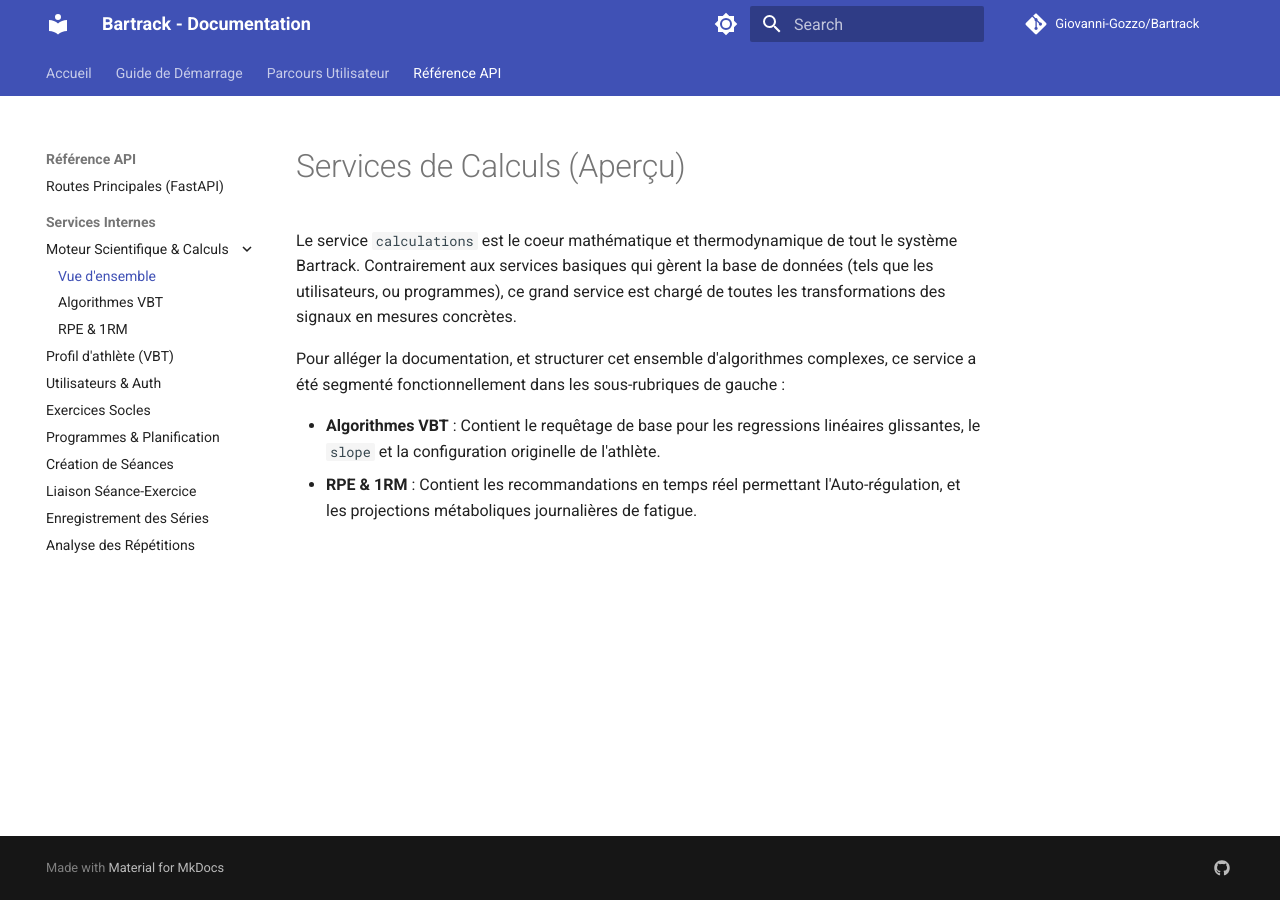
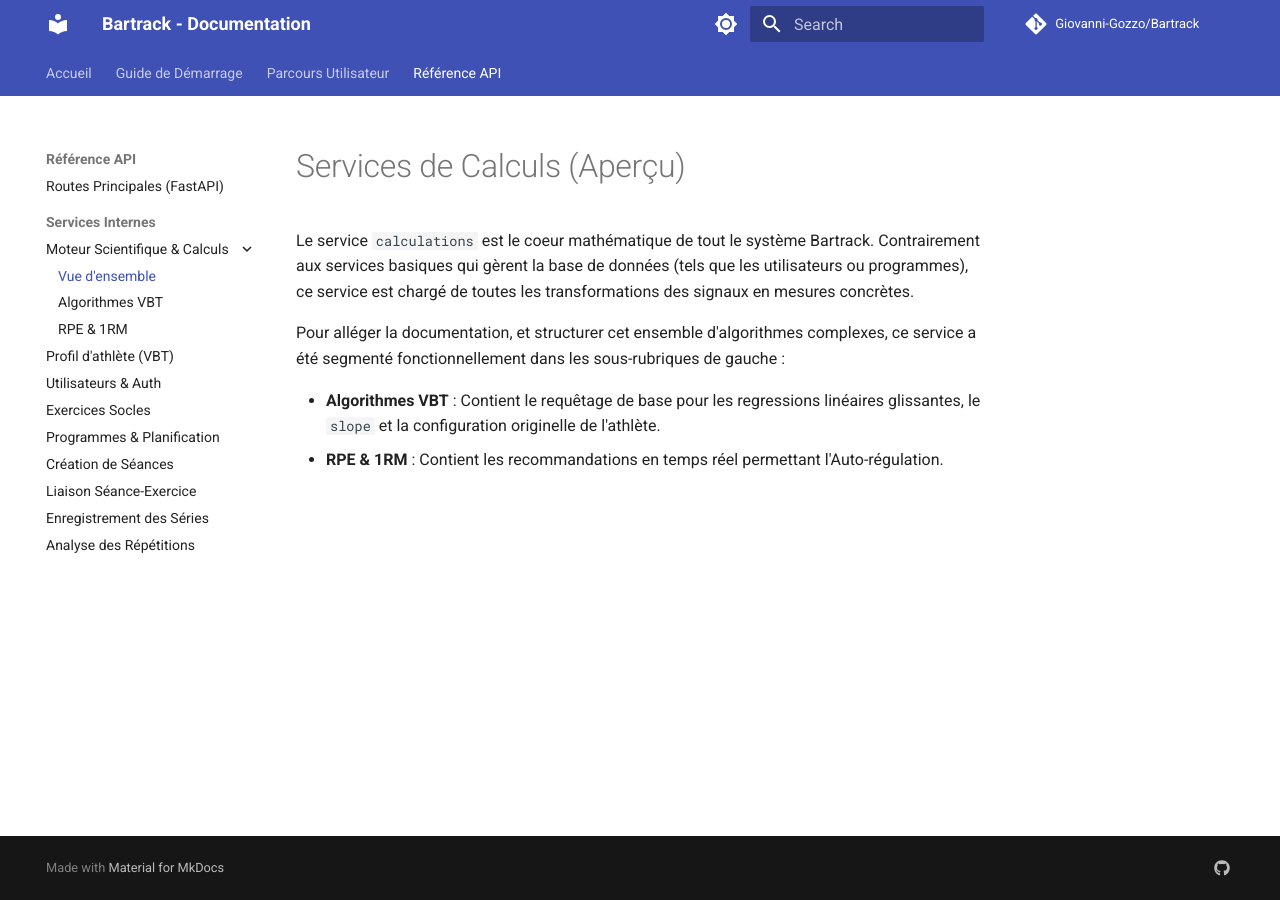
Before and after one commit to Giovanni-Gozzo/Bartrack, an MkDocs documentation site: the page built from docs/api/services/calc_overview.md, in a window 1280 px wide. Built offline with MkDocs 1.6.1 and Material for MkDocs 9.7.7, drawn with Linux system fonts in a browser that asks for light colours; comment, search, counter and statistics services are not loaded.

Commit message:
update docs

```diff
--- a/docs/api/services/calc_overview.md
+++ b/docs/api/services/calc_overview.md
@@ -1,8 +1,8 @@
 # Services de Calculs (Aperçu)
 
-Le service `calculations` est le coeur mathématique et thermodynamique de tout le système Bartrack. Contrairement aux services basiques qui gèrent la base de données (tels que les utilisateurs, ou programmes), ce grand service est chargé de toutes les transformations des signaux en mesures concrètes.
+Le service `calculations` est le coeur mathématique de tout le système Bartrack. Contrairement aux services basiques qui gèrent la base de données (tels que les utilisateurs ou programmes), ce service est chargé de toutes les transformations des signaux en mesures concrètes.
 
 Pour alléger la documentation, et structurer cet ensemble d'algorithmes complexes, ce service a été segmenté fonctionnellement dans les sous-rubriques de gauche :
 
 - **Algorithmes VBT** : Contient le requêtage de base pour les regressions linéaires glissantes, le `slope` et la configuration originelle de l'athlète.
-- **RPE & 1RM** : Contient les recommandations en temps réel permettant l'Auto-régulation, et les projections métaboliques journalières de fatigue.
+- **RPE & 1RM** : Contient les recommandations en temps réel permettant l'Auto-régulation.
```
